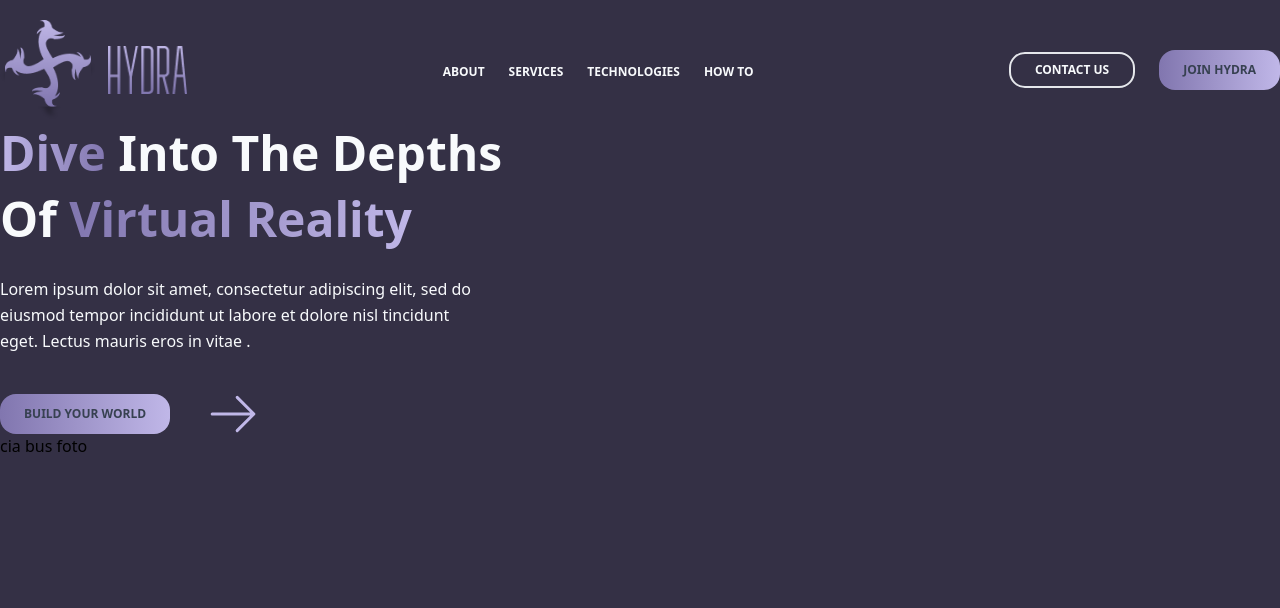
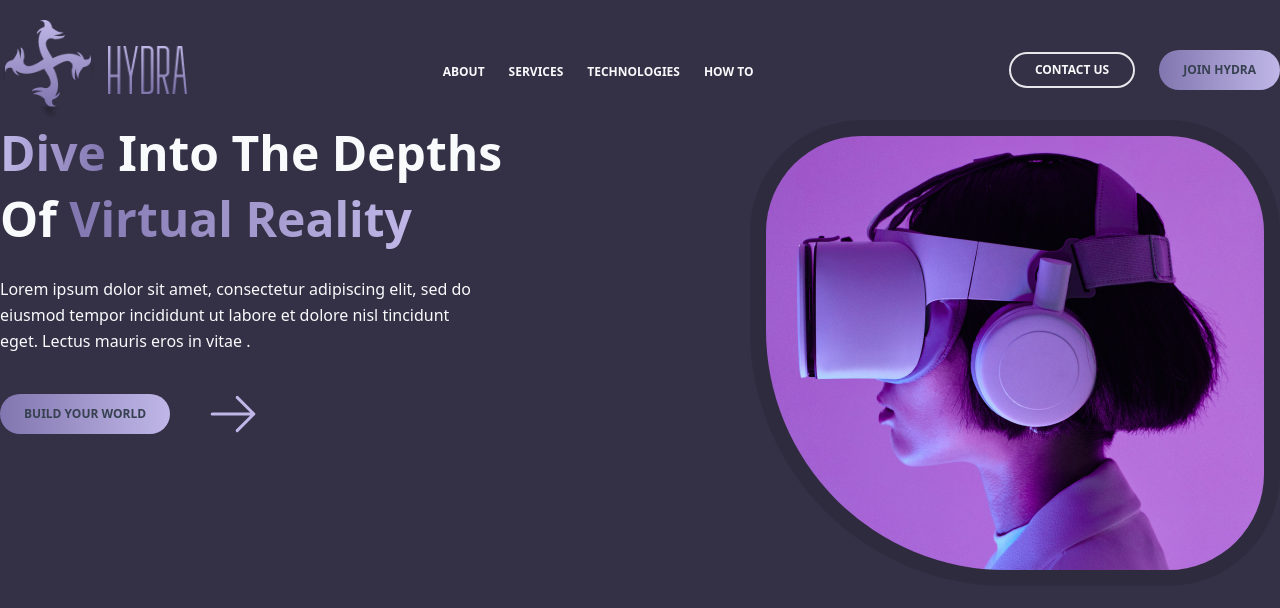
Before and after one commit to EvaldasP/hydra-landing-page, an Angular app: page / in a window 1280 px wide. Shown: the top 608 px of the page. Built offline with nearby package versions, Linux system fonts and the light colour scheme.

Commit message:
added hero main picture

```diff
--- a/src/app/sections/hero/components/navigation/navigation.component.html
+++ b/src/app/sections/hero/components/navigation/navigation.component.html
@@ -12,12 +12,12 @@
   </div>
   <div>
     <button
-      class="border-2 rounded-2xl px-6 py-2 text-slate-50 mr-6 font-bold uppercase text-xs"
+      class="border-2 rounded-3xl px-6 py-2 text-slate-50 mr-6 font-bold uppercase text-xs"
     >
       Contact Us
     </button>
     <button
-      class="rounded-2xl px-6 py-3 text-gray-700 font-bold uppercase text-xs bg-custom-gradient-nav-btn"
+      class="rounded-3xl px-6 py-3 text-gray-700 font-bold uppercase text-xs bg-custom-gradient-nav-btn"
     >
       Join Hydra
     </button>
--- a/src/app/sections/hero/hero.component.html
+++ b/src/app/sections/hero/hero.component.html
@@ -1,7 +1,7 @@
 <div class="mt-5">
   <app-navigation></app-navigation>
 
-  <div>
+  <div class="flex justify-between">
     <div>
       <div class="text-slate-50 mb-10">
         <div class="leading-snug text-5xl font-bold mb-6">
@@ -22,7 +22,7 @@
 
       <div class="flex">
         <button
-          class="rounded-2xl px-6 py-3 text-gray-700 font-bold uppercase text-xs bg-custom-gradient-nav-btn mr-10"
+          class="rounded-3xl px-6 py-3 text-gray-700 font-bold uppercase text-xs bg-custom-gradient-nav-btn mr-10"
         >
           Build Your World
         </button>
@@ -31,6 +31,10 @@
       </div>
     </div>
 
-    <div>cia bus foto</div>
+    <img
+      class="rounded-tl-[7rem] rounded-tr-[7rem] rounded-br-[7rem] rounded-bl-[16rem] border-[1rem] border-black border-opacity-10"
+      src="hero-main.png"
+      alt="hero"
+    />
   </div>
 </div>
```
Also changed, not shown: public/hero-main.png (added).
